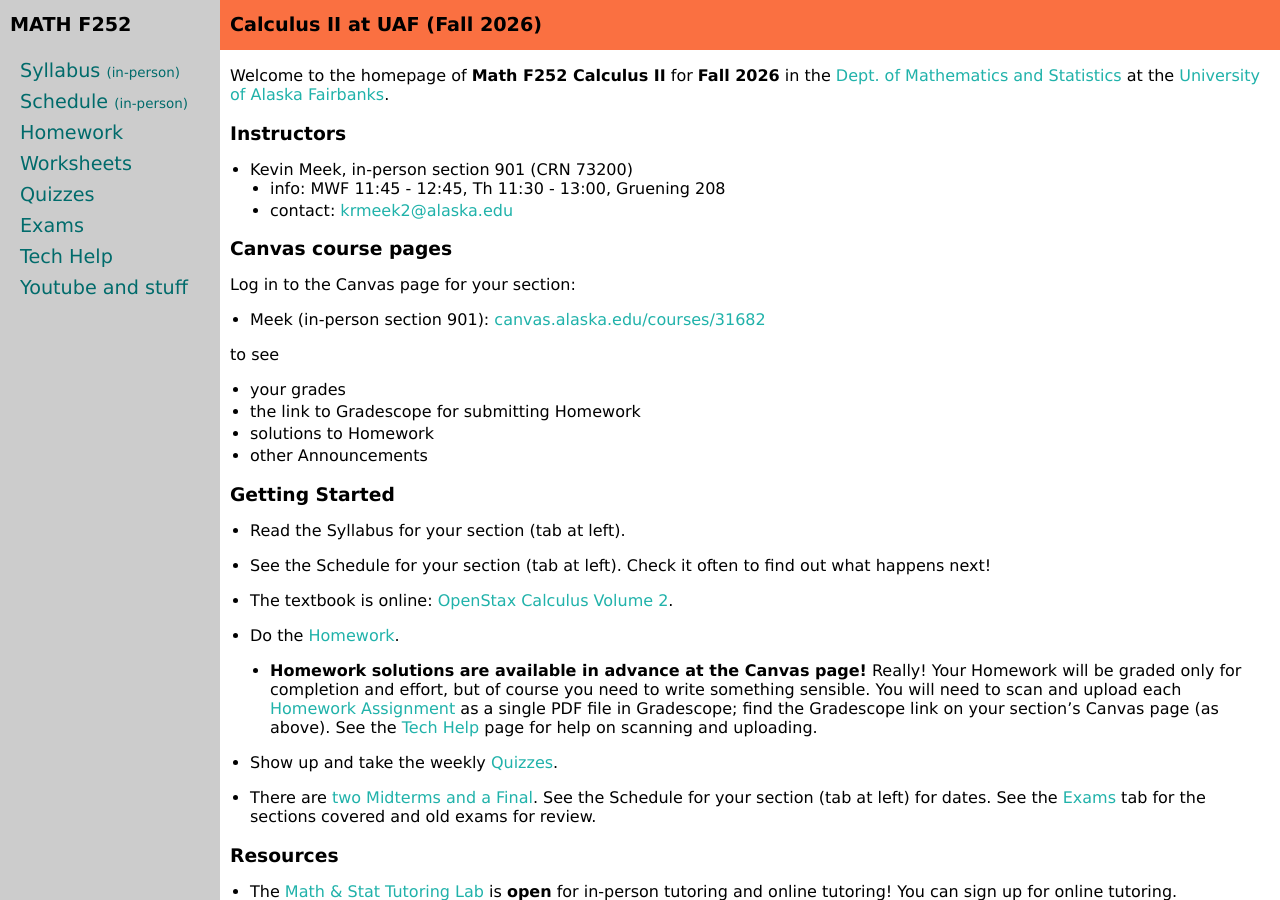
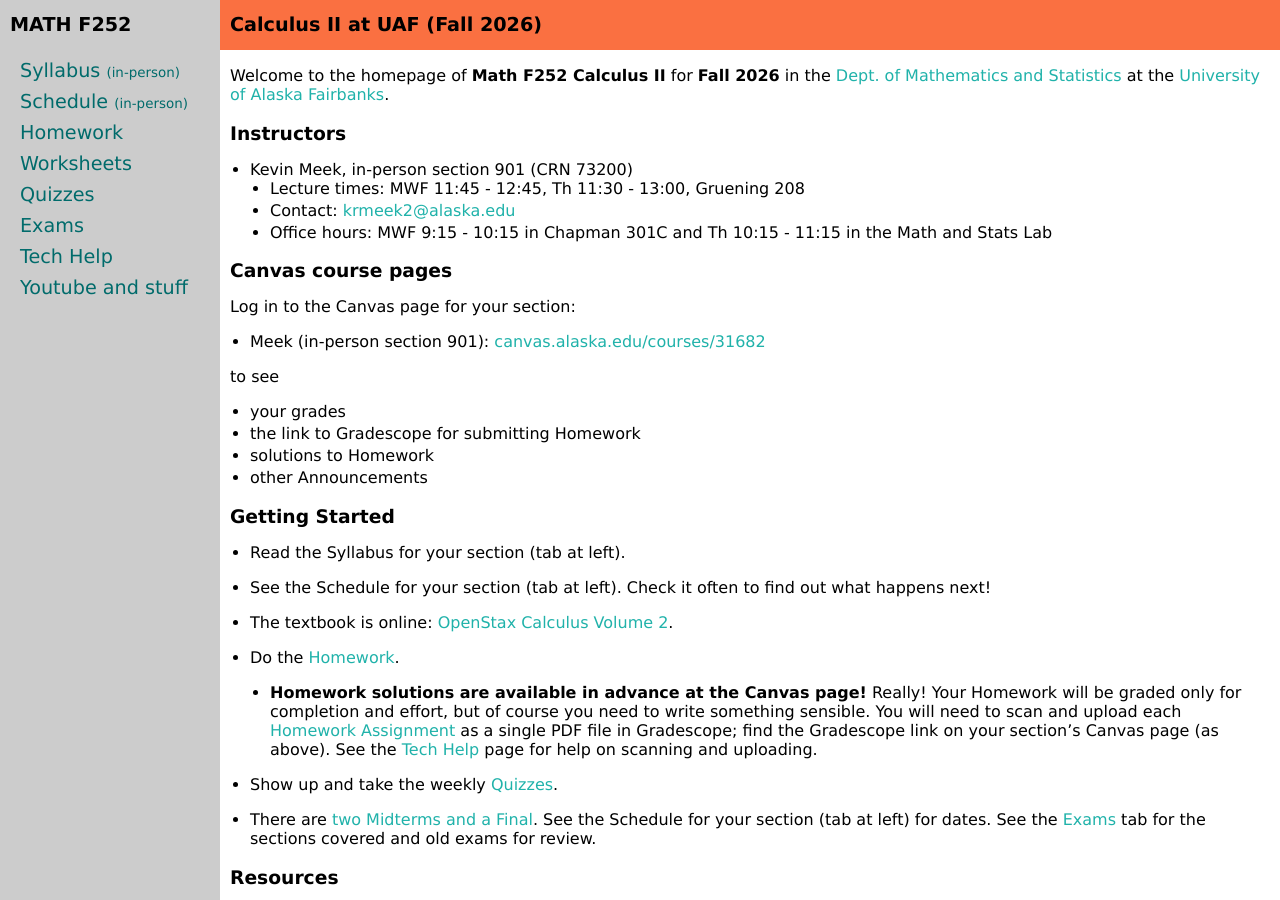
Before and after one commit to uaf-math/calc2, a Jekyll site: the page built from index.md, in a window 1280 px wide and 900 px high. Built offline with Jekyll 4.4.1, drawn with Linux system fonts in a browser that asks for light colours.

Commit message:
updated office hours on main page

```diff
--- a/index.md
+++ b/index.md
@@ -8,8 +8,9 @@ Welcome to the homepage of **Math F252 Calculus II** for **Fall 2026** in the [D
 ### Instructors
 
   * Kevin Meek, in-person section 901 (CRN 73200)
-    * info: MWF 11:45 - 12:45, Th 11:30 - 13:00, Gruening 208
-    * contact: [krmeek2@alaska.edu](mailto:krmeek2@alaska.edu)
+    * Lecture times: MWF 11:45 - 12:45, Th 11:30 - 13:00, Gruening 208
+    * Contact: [krmeek2@alaska.edu](mailto:krmeek2@alaska.edu)
+	* Office hours: MWF 9:15 - 10:15 in Chapman 301C and Th 10:15 - 11:15 in the Math and Stats Lab
 
 ### Canvas course pages
 
```
